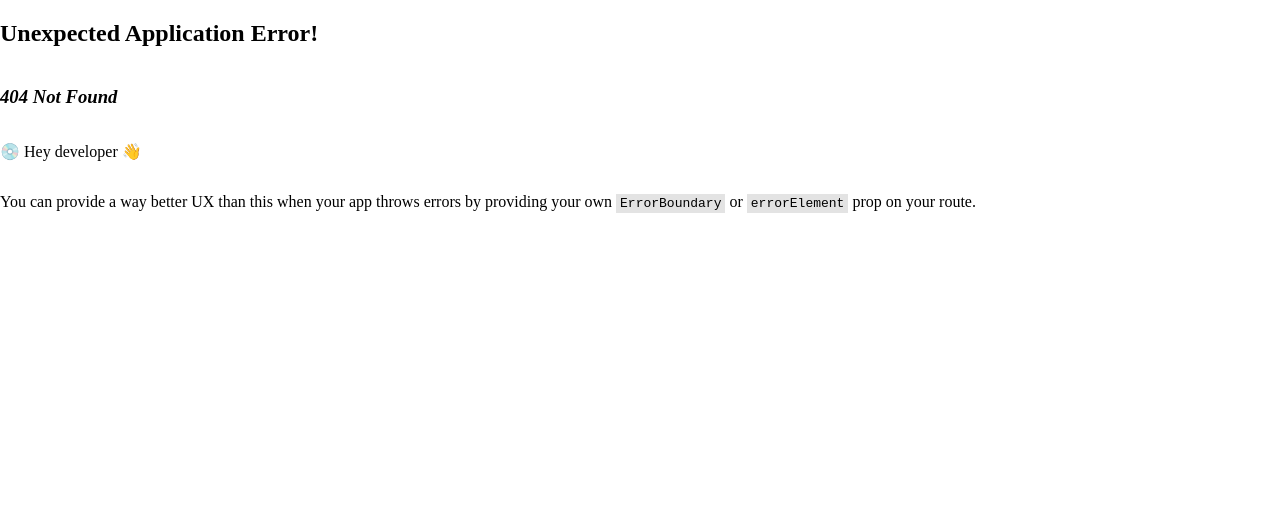
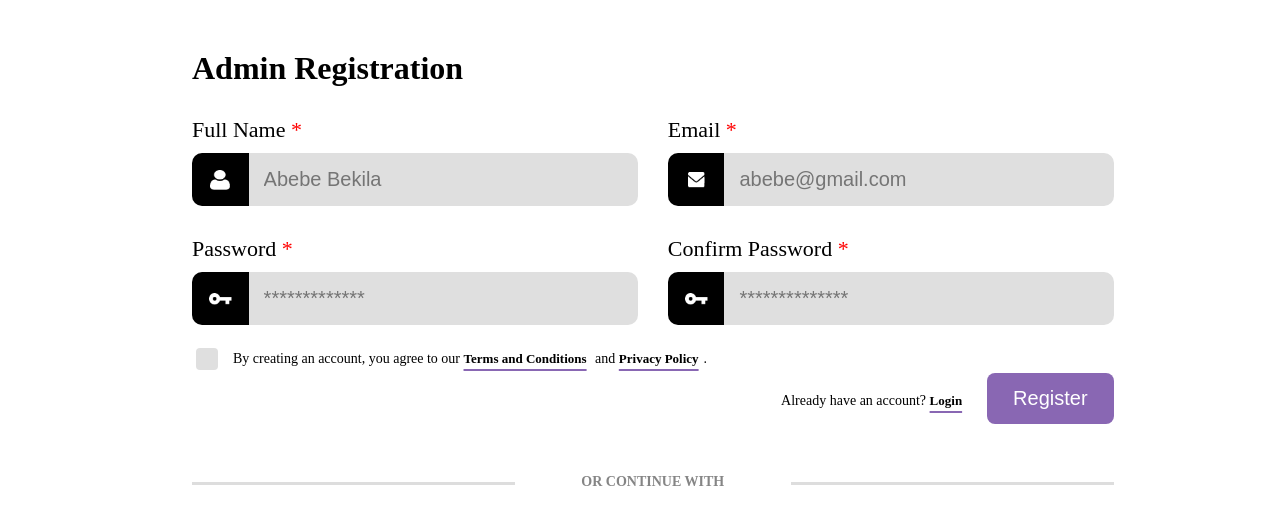
Before and after one commit to kaleab-mezgebe/ride_mobile, a React (Vite) app in the folder my-app/: page /Signup in a window 1280 px wide. Before the commit this address had no page. Shown: the top 524 px of the page. Built offline with nearby package versions, Linux system fonts and the light colour scheme.

Commit message:
latest commit

```diff
--- /dev/null
+++ b/my-app/src/Components/input-hook.jsx
@@ -0,0 +1,28 @@
+import { useState } from "react";
+
+const useInput = (validateValue) => {
+  const [enteredValue, setEnteredValue] = useState("");
+  const [isTouched, setIsTouched] = useState(false);
+  const valueIsValid = validateValue(enteredValue);
+  const hasError = !valueIsValid && isTouched;
+  const valueChangeHandler = (event) => {
+    setEnteredValue(event.target.value);
+  };
+  const inputBlurHandler = () => {
+    setIsTouched(true);
+  };
+  const resetValue = () => {
+    setEnteredValue("");
+    setIsTouched(false);
+  };
+  return {
+    value: enteredValue,
+    hasError,
+    valueChangeHandler,
+    inputBlurHandler,
+    isValid: valueIsValid,
+    resetValue,
+  };
+};
+
+export default useInput;
--- a/my-app/src/Pages/AdminRegistration.jsx
+++ /dev/null
@@ -1,7 +0,0 @@
-import React from 'react'
-
-export default function AdminRegistration() {
-  return (
-    <div>AdminRegistration</div>
-  )
-}
--- /dev/null
+++ b/my-app/src/Pages/AdminSignup.jsx
@@ -0,0 +1,237 @@
+import  { useState } from "react";
+import "./Login.css";
+import key from "../assets/mdkey.png";
+import email from "../assets/email.png";
+import user from "../assets/user.png";
+import Input from "../Components/input";
+import useInput from "../Components/input-hook";
+import { NavLink, useNavigate } from "react-router-dom";
+import google from "../assets/google1.png";
+import Windowresponsiv from "../Components/Windowresponsiv";
+import { GoogleOAuthProvider, GoogleLogin } from "@react-oauth/google";
+import { useDispatch } from "react-redux";
+import { authActions } from "../store/authSlice";
+import api from "../api/api";
+const AdminSignup = () => {
+  const { width } = Windowresponsiv();
+  const navigate = useNavigate();
+  const dispatch = useDispatch();
+  const {
+    value: enteredName,
+    isValid: enteredNameIsValid,
+    hasError: enteredNameHasError,
+    valueChangeHandler: nameChangeHandler,
+    inputBlurHandler: nameBlurHandler,
+    resetValue: resetNameValue,
+  } = useInput((value) => value.trim() !== "");
+
+  const {
+    value: enteredEmail,
+    isValid: enteredEmailIsValid,
+    hasError: enteredEmailHasError,
+    valueChangeHandler: emailChangeHandler,
+    inputBlurHandler: emailBlurHandler,
+    resetValue: resetEmailValue,
+  } = useInput((value) => value.includes("@"));
+
+  const {
+    value: enteredPassword,
+    isValid: enteredPasswordIsValid,
+    hasError: enteredPasswordHasError,
+    valueChangeHandler: passwordChangeHandler,
+    inputBlurHandler: passwordBlurHandler,
+    resetValue: resetPasswordValue,
+  } = useInput((value) => value.trim().length > 6);
+
+  const {
+    value: confirmEnteredPassword,
+    isValid: confirmEnteredPasswordIsValid,
+    hasError: confirmEnteredPasswordHasError,
+    valueChangeHandler: confirmPasswordChangeHandler,
+    inputBlurHandler: confirmPasswordBlurHandler,
+    resetValue: resetConfirmPasswordValue,
+  } = useInput((value) => value.trim().length > 6 && value === enteredPassword);
+
+  const [isChecked, setIsChecked] = useState(false);
+  const [loading, setLoading] = useState(false); // Loading state for the API call
+
+  const handleCheckboxChange = (event) => {
+    setIsChecked(event.target.checked);
+  };
+
+  const submitHandler = async (e) => {
+    e.preventDefault();
+
+    const userData = {
+      fullName: enteredName,
+      email: enteredEmail,
+      password: enteredPassword,
+      passwordConfirm: confirmEnteredPassword,
+      isChecked: isChecked,
+    };
+    try {
+      setLoading(true);
+      const response = await api.post("/freelancers/register", userData);
+      alert("Registration successful!");
+      // Reset form
+      resetNameValue();
+      resetEmailValue();
+      resetPasswordValue();
+      resetConfirmPasswordValue();
+      setIsChecked(false);
+    } catch (error) {
+    } finally {
+      setLoading(false);
+    }
+  };
+  const handleGoogleSuccess = async (response) => {
+    try {
+      const res = await api.post("/freelancers/auth/google/register", {
+        token: response.credential, // Send Google token to the backend
+      });
+      if (res.status === 200) {
+        console.log(res);
+        const { email, fullName, _id, role } = res.data.data.user;
+        const name = fullName;
+        dispatch(authActions.login({ email, name, _id, role }));
+        console.log("navigating to home");
+        navigate("/");
+      }
+    } catch (error) {}
+  };
+  const handleGoogleFailure = (error) => {};
+  return (
+    <GoogleOAuthProvider clientId="664999914369-t8udl75vmjfughnd95here6ak2bd3jf4.apps.googleusercontent.com">
+
+      <div className="registrationContainer">
+        <h2 className="title">
+          Admin Registration
+        </h2>
+        <form onSubmit={submitHandler}>
+          <div className="gridContainer">
+            <Input
+              type="text"
+              id="fullName"
+              name="fullName"
+              label="Full Name"
+              placeholder="Abebe Bekila"
+              value={enteredName}
+              onChange={nameChangeHandler}
+              onBlur={nameBlurHandler}
+              hasError={enteredNameHasError}
+              icon={<img src={user} alt="" width={20} height={20} />}
+              required
+            />
+            <Input
+              type="email"
+              id="email"
+              name="email"
+              label="Email"
+              placeholder="abebe@gmail.com"
+              value={enteredEmail}
+              onChange={emailChangeHandler}
+              onBlur={emailBlurHandler}
+              hasError={enteredEmailHasError}
+              icon={
+                <img
+                  src={email}
+                  alt=""
+                  width={width > 414 ? 17 : 23}
+                  height={width > 414 ? 16 : 18}
+                />
+              }
+              required
+            />
+            <Input
+              type="password"
+              id="password"
+              name="password"
+              label="Password"
+              placeholder="*************"
+              value={enteredPassword}
+              onChange={passwordChangeHandler}
+              onBlur={passwordBlurHandler}
+              hasError={enteredPasswordHasError}
+              icon={
+                <img
+                  src={key}
+                  alt=""
+                  width={width > 414 ? 23 : 30}
+                  height={width > 414 ? 12 : 18}
+                />
+              }
+              isVisible
+              required
+            />
+            <Input
+              type="password"
+              id="confirmPassword"
+              name="confirmPassword"
+              label="Confirm Password"
+              placeholder="**************"
+              value={confirmEnteredPassword}
+              onChange={confirmPasswordChangeHandler}
+              onBlur={confirmPasswordBlurHandler}
+              hasError={confirmEnteredPasswordHasError}
+              icon={
+                <img
+                  src={key}
+                  alt=""
+                  width={width > 414 ? 23 : 30}
+                  height={width > 414 ? 12 : 18}
+                />
+              }
+              required
+            />
+          </div>
+
+          <div className="checkboxLabel">
+            <input
+              type="checkbox"
+              id="terms"
+              name="terms"
+              className="checkbox"
+              checked={isChecked}
+              onChange={handleCheckboxChange}
+            />
+            <label htmlFor="terms">
+              By creating an account, you agree to our{" "}
+              <NavLink to="/terms" className="highlight">
+                Terms and Conditions
+              </NavLink>{" "}
+              and{" "}
+              <NavLink to="/privacy" className="highlight">
+                Privacy Policy
+              </NavLink>
+              .
+            </label>
+          </div>
+
+          <div className="authOption">
+            <p className="loginOption">
+              Already have an account? <NavLink to="/">Login</NavLink>
+            </p>
+
+            <button type="submit" className="registerButton" disabled={loading}>
+              {loading ? "Registering..." : "Register"}
+            </button>
+          </div>
+
+          <div className="divider">OR CONTINUE WITH</div>
+
+          <div className="google">
+            <img src={google} alt="" className="icon" />
+            <GoogleLogin
+              onSuccess={handleGoogleSuccess}
+              onError={handleGoogleFailure}
+              useOneTap
+              text="continue_with"
+            />
+          </div>
+        </form>
+      </div>
+    </GoogleOAuthProvider>
+  );
+};
+
+export default AdminSignup;
--- a/my-app/src/Pages/Login.css
+++ b/my-app/src/Pages/Login.css
@@ -90,7 +90,7 @@
 .checkbox:checked {
   position: relative;
   content: "";
-  /* background: url("../../assets/check.png") no-repeat center; */
+  background: url("../../assets/check.png") no-repeat center;
   background-size: contain;
   background-color: #dfdfdf;
   border: none;
@@ -112,7 +112,7 @@
 .registerButton {
   margin-bottom: 30px;
   padding: 14px 26px;
-  background: #4285f4;
+  background: #8967b3;
   color: #ffff;
   font-size: 20px;
   border: none;
@@ -162,10 +162,55 @@
   right: 0;
 }
 
-.google {
-  position: relative;
+.S9gUrf-YoZ4jf {
+  border-radius: 10px;
+  width: 340px;
+  left: 0%;
+  overflow: hidden;
+  color: white;
+}
+.nsm7Bb-HzV7m-LgbsSe .nsm7Bb-HzV7m-LgbsSe-BPrWId {
+  font-family: "Kantumruy Pro" !important;
+  color: #ffffff;
+  font-size: 18px;
+  font-weight: 500;
 }
 
+.S9gUrf-YoZ4jf,
+.S9gUrf-YoZ4jf *,
+.S9gUrf-YoZ4jf,
+.S9gUrf-YoZ4jf *:hover {
+  background: #4285f4;
+  height: 50.5px;
+  display: flex;
+  border: none !important;
+  justify-content: center;
+  align-items: center;
+}
+.S9gUrf-YoZ4jf div {
+  background: #4285f4;
+}
+.google {
+  display: flex;
+  align-items: center;
+  position: relative;
+  left: 27%;
+}
+.icon {
+  z-index: 100;
+  width: 16px;
+  position: relative;
+  left: 9%;
+  bottom: -5px;
+}
+
+.nsm7Bb-HzV7m-LgbsSe-Bz112c svg path {
+  fill: none;
+}
+.domainText {
+  font-size: 16px; /* Adjust font size */
+  color: white; /* Text color */
+}
 @media (max-width: 414px) {
   .registrationContainer {
     width: 98%;
--- a/my-app/src/Pages/Login.jsx
+++ b/my-app/src/Pages/Login.jsx
@@ -125,6 +125,8 @@ const Login = () => {
               <NavLink to="/Resetpassword" className="highlight">
                 Reset
               </NavLink>
+              <br/>
+              <p>if you have not an account <NavLink to="/Signup">Signup</NavLink></p>
             </p>
             <button type="submit" className="registerButton">
               Login
```
Also changed, not shown: my-app/src/App.jsx (+3 -6 lines), my-app/package.json (line endings or trailing spaces), my-app/src/assets/check.png (added), my-app/src/assets/user.png (added).
